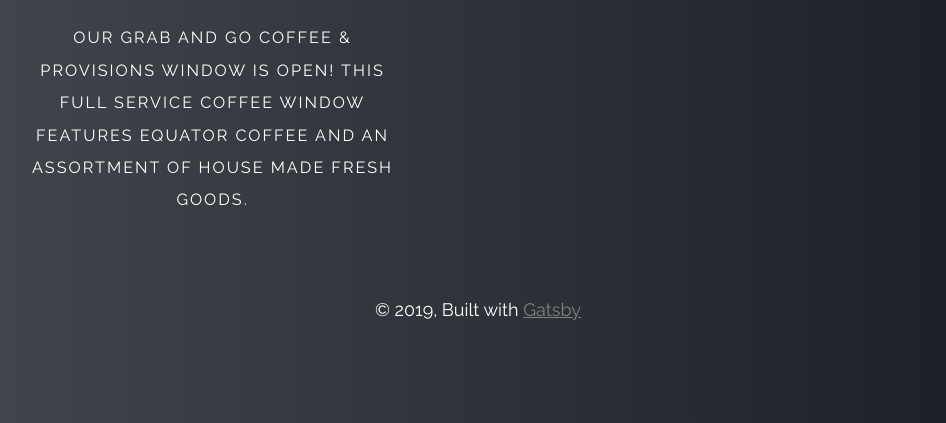
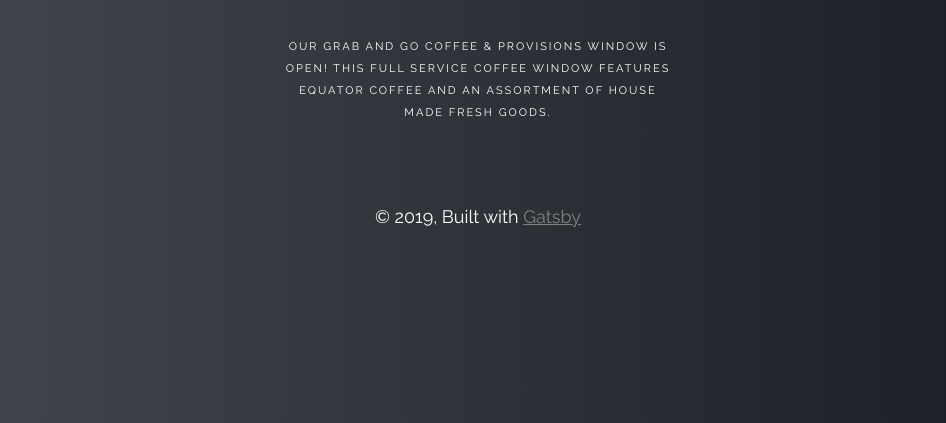
Before and after one commit to osogrizz/whisper-sisters, a Gatsby site: page /coffee in a window 1280 px wide. Shown: the part 377-800 px from the top of the page, without its empty margins (162-1108 px from the left). Built offline with nearby package versions, Linux system fonts and the light colour scheme; Gatsby itself is replaced by a stand-in of ours.

Commit message:
Testing css classes on layout component level.

```diff
--- a/src/components/layout.js
+++ b/src/components/layout.js
@@ -17,7 +17,7 @@ const LayoutWrapper = styled.div`
   margin: 0 auto;
   max-width: 960px;
   padding: 0px 1.0875rem 1.45rem;
-  text-align: center;
+  text-align: center !important;
   height: 100vh;
   color: #fff;
   font-family: 'Raleway', sans-serif !important;
@@ -45,18 +45,28 @@ const LayoutWrapper = styled.div`
     letter-spacing: 2px;
     text-transform: uppercase;
   }
-  h6 {
+  p {
     font-size: 20px;
     margin-bottom: 1rem;
     text-transform: uppercase;
     font-variant-numeric: tabular-nums;
     letter-spacing: 1.5px;
   }
-  p {
-    font-size: 0.9rem !important;
-    padding: 0 !important;
-    margin: 0 !important;
+  .info-two {
+    font-size: 0.9rem;
+    padding: 0;
+    margin: 0;
+    letter-spacing: 2px;
+  }
+
+  .coffee-text {
+    text-align: center !important;
+    font-size: 11px !important;
+    text-transform: uppercase !important;
+    line-height: 2 !important;
     letter-spacing: 2px !important;
+    width: 390px !important;
+    margin: 40px auto !important;
   }
 `
 
--- a/src/pages/coffee.js
+++ b/src/pages/coffee.js
@@ -13,19 +13,12 @@ const Wrapper = styled.div`
 `
 
 const Container = styled.div`
-  margin: 140px 0 50px;
-  text-align: center;
-`
-
-const CoffeeTitle = styled.h4`
-  font-size: 1.8rem;
-  font-weight: 500;
-  letter-spacing: 4px;
-  text-transform: uppercase;
+  margin: 140px 0 50px !important;
+  text-align: center !important;
 `
 
 const CoffeeText = styled.p`
-  /* font-family: 'Raleway', sans-serif; */
+  text-align: center !important;
   font-size: 11px !important;
   text-transform: uppercase !important;
   line-height: 2 !important;
@@ -42,7 +35,7 @@ const Coffee = () => (
         <h3>Coffee & Provisions</h3>
         <h3>Wed - Sun</h3>
         <h3>7 am - 11 am</h3>
-        <CoffeeText>Our grab and go coffee & provisions window is open! this full service coffee window features equator coffee and an assortment of house made fresh goods.</CoffeeText>
+        <p className="coffee-text">Our grab and go coffee & provisions window is open! this full service coffee window features equator coffee and an assortment of house made fresh goods.</p>
       </Container>
     </Layout>
   </Wrapper>
```
Also changed, not shown: src/pages/index.js (+8 -8 lines).
